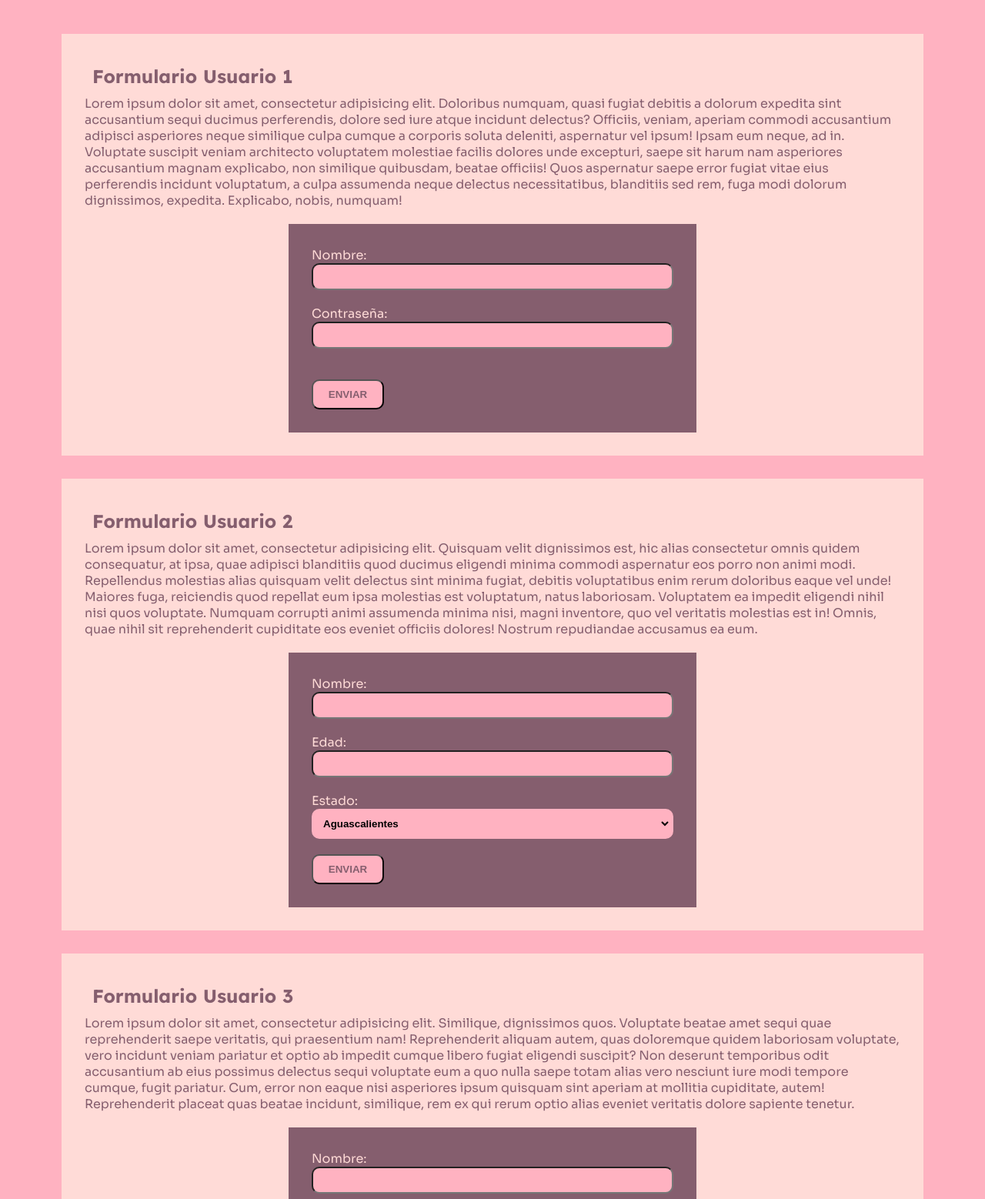
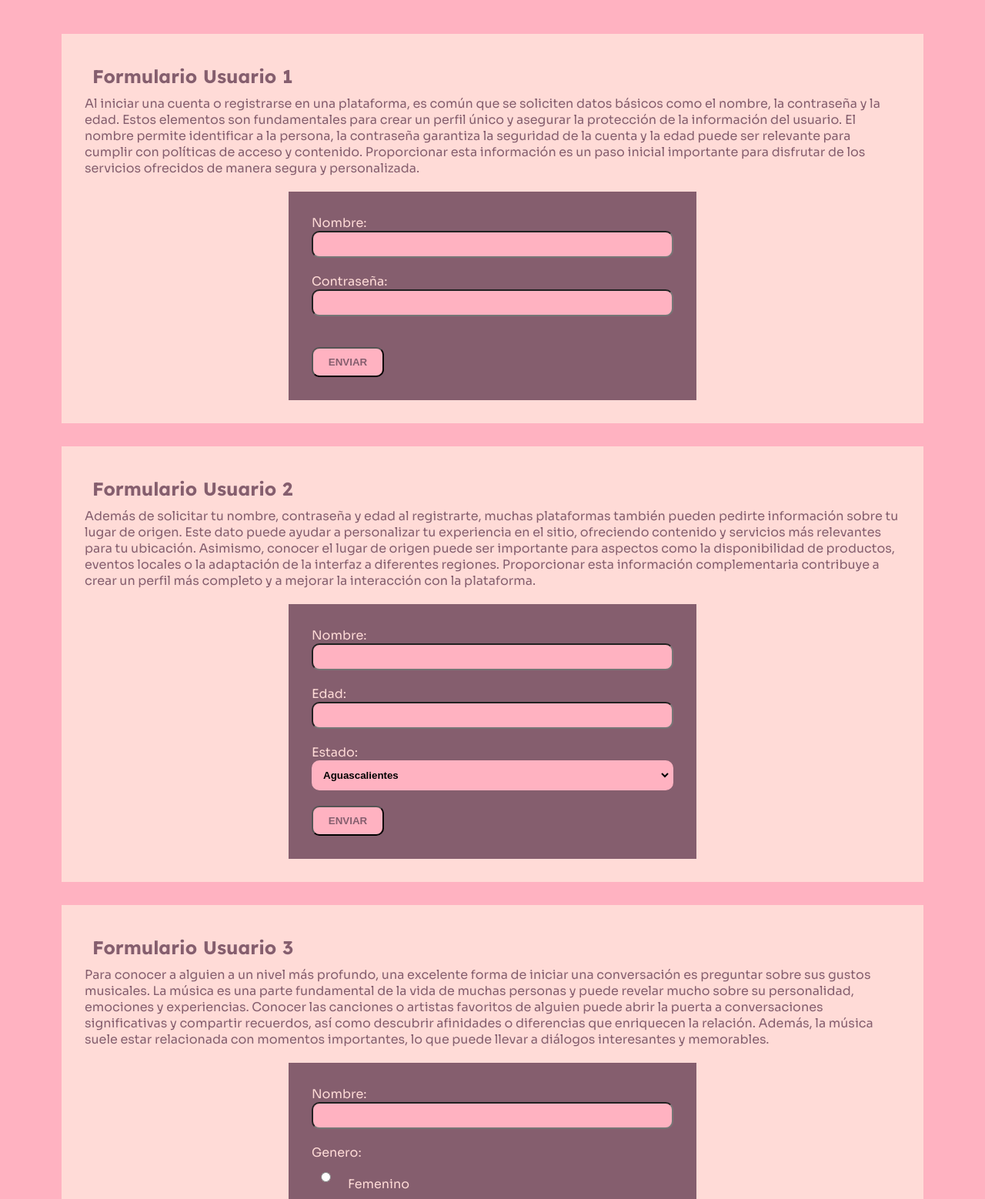
Before and after one commit to fergrd/fergrd.github.com, a plain HTML site: page Html/formularios.html in a window 1280 px wide. Shown: the part 280-1838 px from the top of the page at 77% size. Drawn offline with Linux system fonts and the light colour scheme.

Commit message:
Update formularios.html
cambio info de formularios

```diff
--- a/Html/formularios.html
+++ b/Html/formularios.html
@@ -90,7 +90,7 @@
 	<main>
 	  <section>
 	    <h2>Formulario Usuario 1</h2>
-	    	<p>Lorem ipsum dolor sit amet, consectetur adipisicing elit. Doloribus numquam, quasi fugiat debitis a dolorum expedita sint accusantium sequi ducimus perferendis, dolore sed iure atque incidunt delectus? Officiis, veniam, aperiam commodi accusantium adipisci asperiores neque similique culpa cumque a corporis soluta deleniti, aspernatur vel ipsum! Ipsam eum neque, ad in. Voluptate suscipit veniam architecto voluptatem molestiae facilis dolores unde excepturi, saepe sit harum nam asperiores accusantium magnam explicabo, non similique quibusdam, beatae officiis! Quos aspernatur saepe error fugiat vitae eius perferendis incidunt voluptatum, a culpa assumenda neque delectus necessitatibus, blanditiis sed rem, fuga modi dolorum dignissimos, expedita. Explicabo, nobis, numquam!</p>
+	    	<p>Al iniciar una cuenta o registrarse en una plataforma, es común que se soliciten datos básicos como el nombre, la contraseña y la edad. Estos elementos son fundamentales para crear un perfil único y asegurar la protección de la información del usuario. El nombre permite identificar a la persona, la contraseña garantiza la seguridad de la cuenta y la edad puede ser relevante para cumplir con políticas de acceso y contenido. Proporcionar esta información es un paso inicial importante para disfrutar de los servicios ofrecidos de manera segura y personalizada.</p>
 		  <form action="" method="get">
 		  	<label id="">Nombre:</label>
 			<input type="text" id="nombre" name="nombre">
@@ -102,7 +102,7 @@
 	  </section>
 	  <section>
 	    <h2>Formulario Usuario 2</h2>
-	    	<p>Lorem ipsum dolor sit amet, consectetur adipisicing elit. Quisquam velit dignissimos est, hic alias consectetur omnis quidem consequatur, at ipsa, quae adipisci blanditiis quod ducimus eligendi minima commodi aspernatur eos porro non animi modi. Repellendus molestias alias quisquam velit delectus sint minima fugiat, debitis voluptatibus enim rerum doloribus eaque vel unde! Maiores fuga, reiciendis quod repellat eum ipsa molestias est voluptatum, natus laboriosam. Voluptatem ea impedit eligendi nihil nisi quos voluptate. Numquam corrupti animi assumenda minima nisi, magni inventore, quo vel veritatis molestias est in! Omnis, quae nihil sit reprehenderit cupiditate eos eveniet officiis dolores! Nostrum repudiandae accusamus ea eum.</p>
+	    	<p>Además de solicitar tu nombre, contraseña y edad al registrarte, muchas plataformas también pueden pedirte información sobre tu lugar de origen. Este dato puede ayudar a personalizar tu experiencia en el sitio, ofreciendo contenido y servicios más relevantes para tu ubicación. Asimismo, conocer el lugar de origen puede ser importante para aspectos como la disponibilidad de productos, eventos locales o la adaptación de la interfaz a diferentes regiones. Proporcionar esta información complementaria contribuye a crear un perfil más completo y a mejorar la interacción con la plataforma.</p>
 	    	<form id="form1" name="form1" method="get">
               <label for="Nombre">Nombre:</label>
               <input type="text" name="textfield" id="textfield">
@@ -122,7 +122,7 @@
       </section>
 	  <section>
 	    <h2>Formulario Usuario 3</h2>
-	    	<p>	Lorem ipsum dolor sit amet, consectetur adipisicing elit. Similique, dignissimos quos. Voluptate beatae amet sequi quae reprehenderit saepe veritatis, qui praesentium nam! Reprehenderit aliquam autem, quas doloremque quidem laboriosam voluptate, vero incidunt veniam pariatur et optio ab impedit cumque libero fugiat eligendi suscipit? Non deserunt temporibus odit accusantium ab eius possimus delectus sequi voluptate eum a quo nulla saepe totam alias vero nesciunt iure modi tempore cumque, fugit pariatur. Cum, error non eaque nisi asperiores ipsum quisquam sint aperiam at mollitia cupiditate, autem! Reprehenderit placeat quas beatae incidunt, similique, rem ex qui rerum optio alias eveniet veritatis dolore sapiente tenetur.</p>
+	    	<p>	Para conocer a alguien a un nivel más profundo, una excelente forma de iniciar una conversación es preguntar sobre sus gustos musicales. La música es una parte fundamental de la vida de muchas personas y puede revelar mucho sobre su personalidad, emociones y experiencias. Conocer las canciones o artistas favoritos de alguien puede abrir la puerta a conversaciones significativas y compartir recuerdos, así como descubrir afinidades o diferencias que enriquecen la relación. Además, la música suele estar relacionada con momentos importantes, lo que puede llevar a diálogos interesantes y memorables.</p>
 	    	<form id="form2" name="form2" method="post">
 	    	  <label for="Nombre">Nombre:</label>
               <input type="text" name="textfield2" id="textfield2">
@@ -167,7 +167,7 @@
       </section>
 	  <section>
 	    <h2>Formulario Usuario 4</h2>
-	    <p>Lorem ipsum dolor sit amet, consectetur adipisicing elit. Aliquid sint dolor earum consequatur asperiores itaque quam, debitis expedita vitae natus officia et cum possimus iure quidem! Impedit aut repellat sit. Est enim, neque odio beatae cupiditate, praesentium reprehenderit culpa dolorem consequuntur quas facilis nihil voluptates ducimus nam natus quisquam quia saepe optio eius eum ea unde eos pariatur. Culpa ratione, ducimus id. Eligendi numquam libero voluptatum maxime tenetur, totam quo, dicta ipsa est quae dolore asperiores repellendus cumque itaque voluptas, porro quam sapiente molestias commodi laudantium autem. Sit numquam cupiditate ducimus sapiente aliquid at natus veritatis ut, nihil, aspernatur, quam.</p>
+	    <p>Además de preguntar sobre gustos musicales, indagar sobre preferencias alimenticias y otros gustos puede ser una excelente manera de conocer a alguien más a fondo. La comida, por ejemplo, no solo refleja el paladar de una persona, sino que también puede estar relacionada con tradiciones culturales, recuerdos familiares y experiencias compartidas. Al explorar otros intereses, como películas, libros o actividades recreativas, se pueden descubrir pasiones y hobbies que ayudan a construir una conexión más sólida. Estas conversaciones pueden llevar a momentos divertidos y a una mayor comprensión de quién es realmente la otra persona.</p>
            <form action="" method="get">
 		  	<label for="Nombre2">Nombre(s):</label><br>
             <input type="text" id="fname" name="fname" value="Ana"><br>
```
